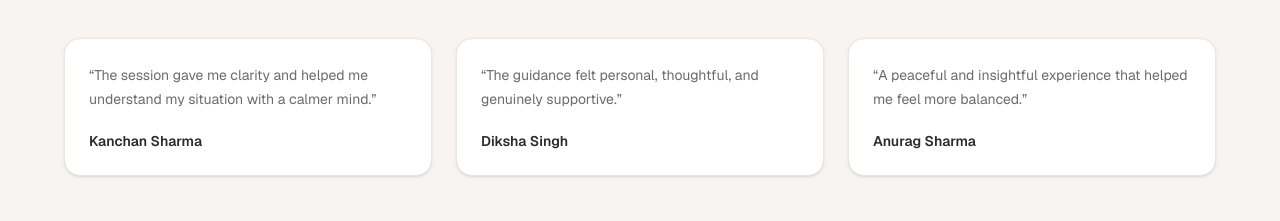
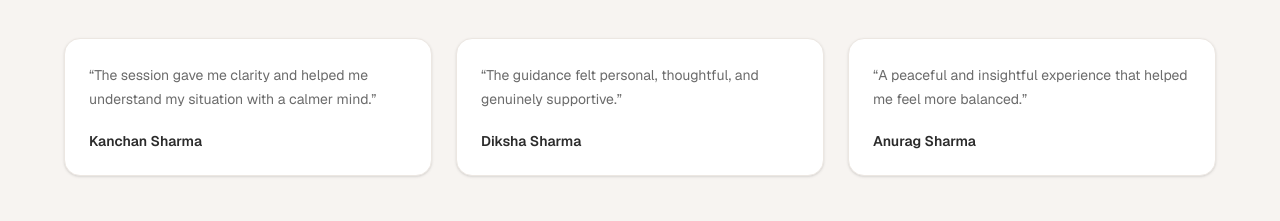
Before and after one commit to akashsharmaclicks-learningaccount/lifearchitectsarika-website, a Next.js app in the folder apps/web/: page / in a window 1280 px wide. Shown: the part 2160-2381 px from the top of the page. Built offline with nearby package versions, Linux system fonts and the light colour scheme; no server answers.

Commit message:
feat: update client names

```diff
--- a/apps/web/src/content/testimonials.ts
+++ b/apps/web/src/content/testimonials.ts
@@ -4,7 +4,7 @@ export const testimonials = [
     text: "The session gave me clarity and helped me understand my situation with a calmer mind.",
   },
   {
-    name: "Diksha Singh",
+    name: "Diksha Sharma",
     text: "The guidance felt personal, thoughtful, and genuinely supportive.",
   },
   {
```
